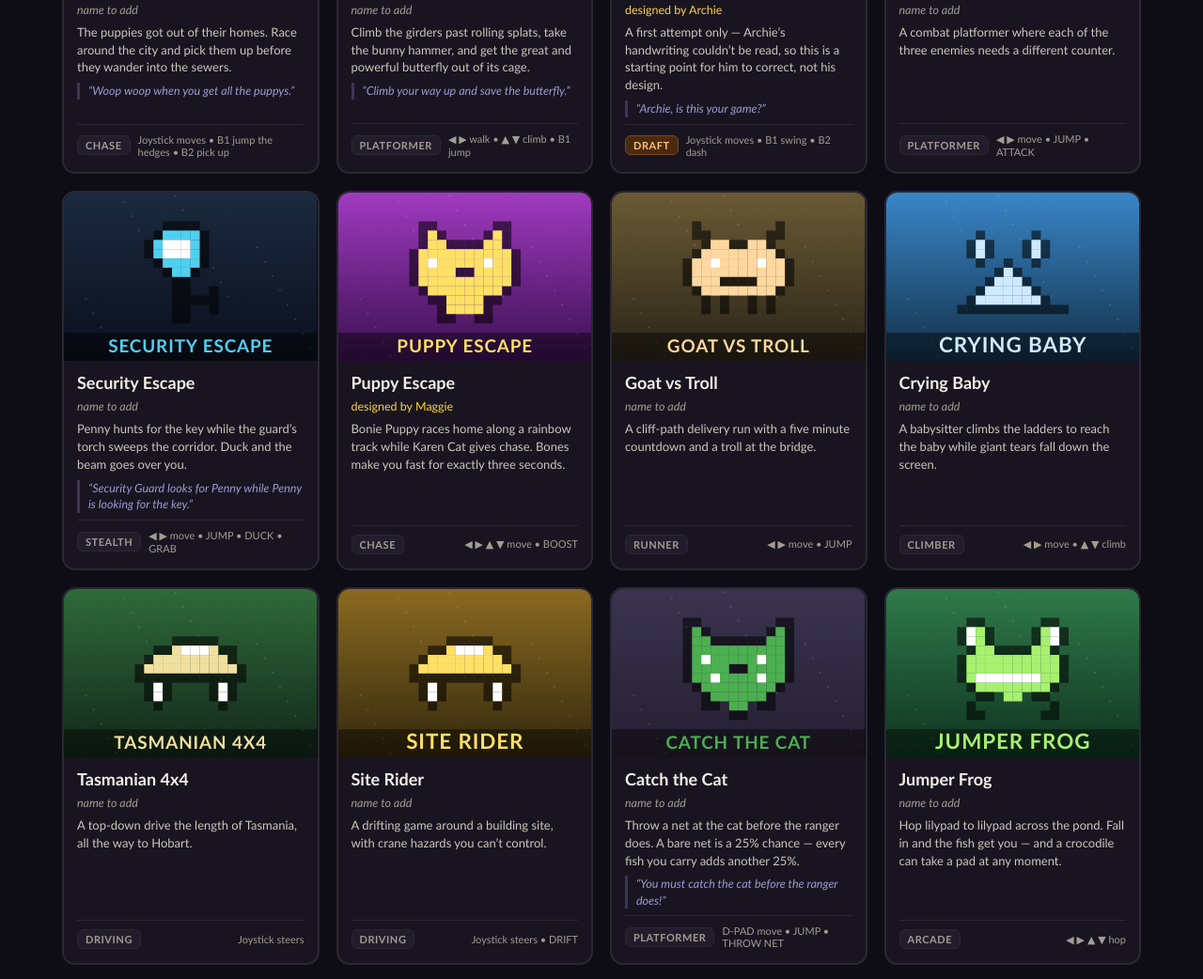
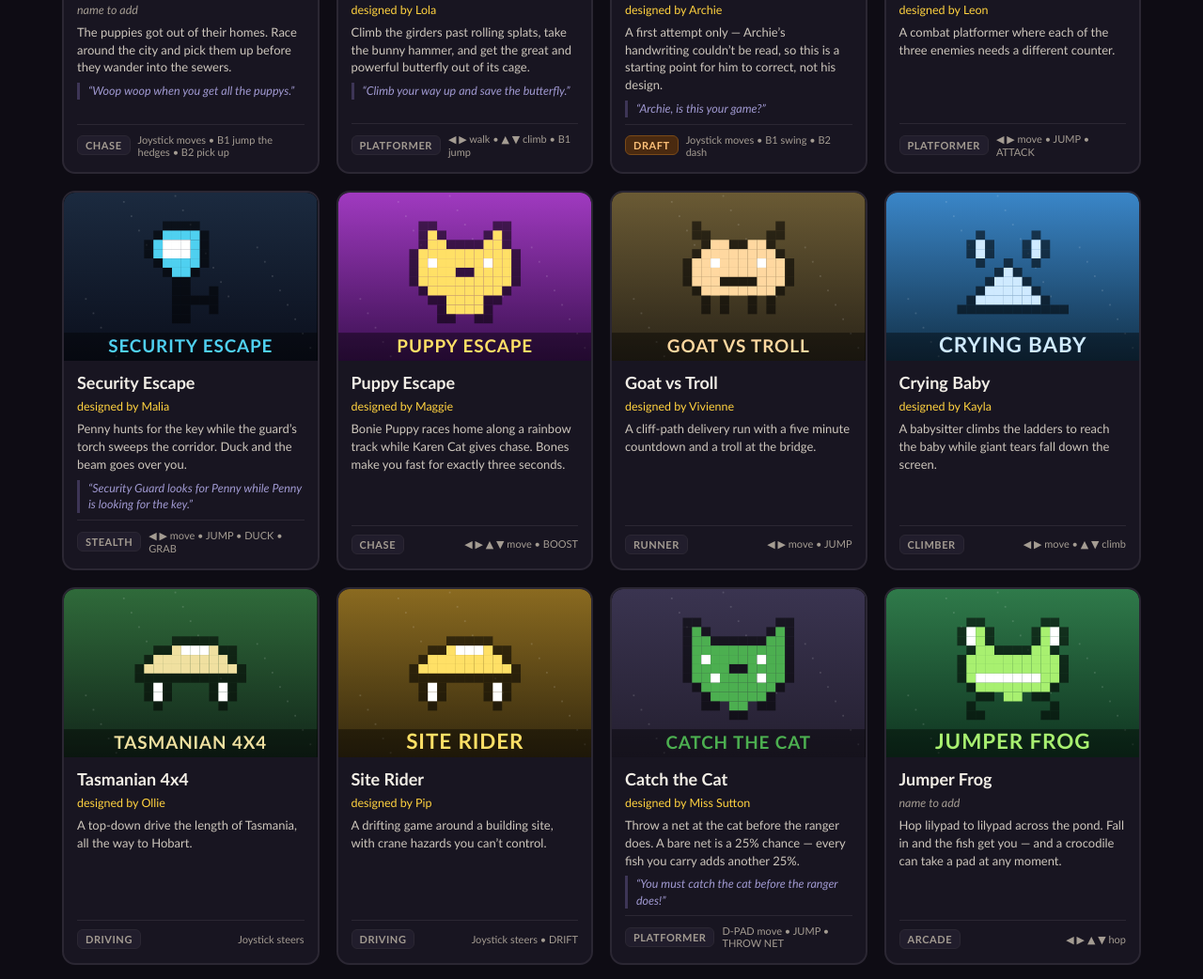
Before and after one commit to sr10987654321/sr10987654321.github.io, a plain HTML site: page games/index.html in a window 1280 px wide. Shown: the part 1376-2418 px from the top of the page at 94% size. Drawn offline with Linux system fonts and the light colour scheme; no server answers.

Commit message:
Update and rename arcade (1).html to index.html

```diff
--- a/games/arcade (1).html
+++ b/games/index.html
@@ -225,7 +225,7 @@ const GAMES = [
     controls:'\u25C0 \u25B6 walk \u2022 B1 jump on the car \u2022 B2 get in',
     motif:'brush', bg:'#8a4a5a', bg2:'#f7c07a', tc:'#fff4d0' },
 
-  { file:'rugby-heros.html', title:'Rugby Heros', student:'', genre:'Sports',
+  { file:'rugby-heros.html', title:'Rugby Heros', student:'Michael', genre:'Sports',
     blurb:'Three minutes of rugby league. Beat the defensive line \u2014 and the zombies in it \u2014 for a try, then kick the conversion.',
     quote:'Dodge the defenders and zombies. A try is 4 points.',
     controls:'\u25C0 \u25B6 steer \u2022 B1 pass \u2022 B2 burn',
@@ -237,7 +237,7 @@ const GAMES = [
     controls:'Joystick moves \u2022 B1 jump the hedges \u2022 B2 pick up',
     motif:'dog', bg:'#3a6ea0', bg2:'#a8d8f0', tc:'#3a2a20' },
 
-  { file:'evil-bunny.html', title:'Evil Bunny', student:'', genre:'Platformer',
+  { file:'evil-bunny.html', title:'Evil Bunny', student:'Lola', genre:'Platformer',
     blurb:'Climb the girders past rolling splats, take the bunny hammer, and get the great and powerful butterfly out of its cage.',
     quote:'Climb your way up and save the butterfly.',
     controls:'\u25C0 \u25B6 walk \u2022 \u25B2 \u25BC climb \u2022 B1 jump',
@@ -254,12 +254,12 @@ const GAMES = [
      don't match will simply show as "not uploaded yet" — fix the file field
      and they'll switch on.                                                */
 
-  { file:'super-dog-v-samurai-cats.html', title:'Super Dog v Samurai Cats', student:'', genre:'Platformer',
+  { file:'super-dog-v-samurai-cats.html', title:'Super Dog v Samurai Cats', student:'Leon', genre:'Platformer',
     blurb:'A combat platformer where each of the three enemies needs a different counter.',
     quote:'', controls:'\u25C0 \u25B6 move \u2022 JUMP \u2022 ATTACK',
     motif:'cat', bg:'#2a1030', bg2:'#5a2a6a', tc:'#ffb0e0' },
 
-  { file:'security-escape.html', title:'Security Escape', student:'', genre:'Stealth',
+  { file:'security-escape.html', title:'Security Escape', student:'Malia', genre:'Stealth',
     blurb:'Penny hunts for the key while the guard\u2019s torch sweeps the corridor. Duck and the beam goes over you.',
     quote:'Security Guard looks for Penny while Penny is looking for the key.',
     controls:'\u25C0 \u25B6 move \u2022 JUMP \u2022 DUCK \u2022 GRAB',
@@ -270,27 +270,27 @@ const GAMES = [
     quote:'', controls:'\u25C0 \u25B6 \u25B2 \u25BC move \u2022 BOOST',
     motif:'dog', bg:'#3a1050', bg2:'#a03ac0', tc:'#ffe066' },
 
-  { file:'goat-vs-troll.html', title:'Goat vs Troll', student:'', genre:'Runner',
+  { file:'goat-vs-troll.html', title:'Goat vs Troll', student:'Vivienne', genre:'Runner',
     blurb:'A cliff-path delivery run with a five minute countdown and a troll at the bridge.',
     quote:'', controls:'\u25C0 \u25B6 move \u2022 JUMP',
     motif:'goat', bg:'#2a2418', bg2:'#6a5a34', tc:'#ffd8a0' },
 
-  { file:'crying-baby.html', title:'Crying Baby', student:'', genre:'Climber',
+  { file:'crying-baby.html', title:'Crying Baby', student:'Kayla', genre:'Climber',
     blurb:'A babysitter climbs the ladders to reach the baby while giant tears fall down the screen.',
     quote:'', controls:'\u25C0 \u25B6 move \u2022 \u25B2 \u25BC climb',
     motif:'splash', bg:'#123048', bg2:'#3a86c8', tc:'#cfeaff' },
 
-  { file:'tasmanian-4x4.html', title:'Tasmanian 4x4', student:'', genre:'Driving',
+  { file:'tasmanian-4x4.html', title:'Tasmanian 4x4', student:'Ollie', genre:'Driving',
     blurb:'A top-down drive the length of Tasmania, all the way to Hobart.',
     quote:'', controls:'Joystick steers',
     motif:'car', bg:'#12261a', bg2:'#2f6a3a', tc:'#f0e0a0' },
 
-  { file:'site-rider.html', title:'Site Rider', student:'', genre:'Driving',
+  { file:'site-rider.html', title:'Site Rider', student:'Pip', genre:'Driving',
     blurb:'A drifting game around a building site, with crane hazards you can\u2019t control.',
     quote:'', controls:'Joystick steers \u2022 DRIFT',
     motif:'car', bg:'#33280e', bg2:'#8a6a20', tc:'#ffe066' },
 
-  { file:'catch-the-cat.html', title:'Catch the Cat', student:'', genre:'Platformer',
+  { file:'catch-the-cat.html', title:'Catch the Cat', student:'Miss Sutton', genre:'Platformer',
     blurb:'Throw a net at the cat before the ranger does. A bare net is a 25% chance \u2014 every fish you carry adds another 25%.',
     quote:'You must catch the cat before the ranger does!',
     controls:'D-PAD move \u2022 JUMP \u2022 THROW NET',
```
